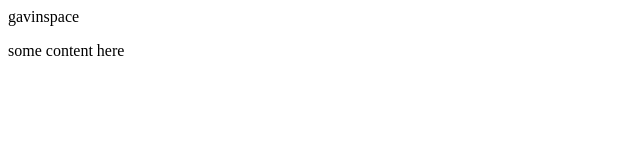
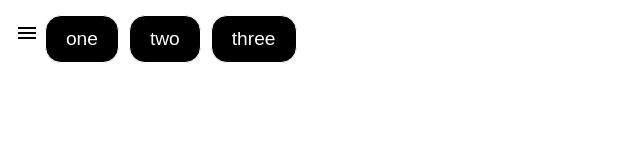
Before and after one commit to gavicus/gavicus.github.io, a plain HTML site: page index.html in a window 1280 px wide. Shown: the whole page, without its empty margins (0-640 px from the left). Drawn offline with Linux system fonts and the light colour scheme.

Commit message:
front and navmenu

```diff
--- /dev/null
+++ b/index.css
@@ -0,0 +1,30 @@
+body {
+    margin: 0;
+    font-family: "helvetica";
+    letter-spacing: 1px;
+    font-size: 1.1rem;
+}
+
+.navmenu {
+    margin: 15px;
+}
+
+.navmenu button {
+    font-size: 1.2rem;
+    background-color: black;
+    color: white;
+    height: 3rem;
+    border-radius: 1rem;
+    border: 1px solid white;
+    padding: 0 20px;
+    margin-right: 10px;
+    cursor: pointer;
+    transition: background-color 1s, color 1s;
+}
+
+.navmenu button:hover {
+    background-color: white;
+    color: black;
+    border-color: black;
+    transition: background-color 0s, color 0s;
+}
--- a/index.html
+++ b/index.html
@@ -1,6 +1,12 @@
 <html>
+    <link rel="stylesheet" href="https://fonts.googleapis.com/icon?family=Material+Icons">
+    <link rel="stylesheet" href="index.css">
+    <script src="src/navmenu.js"></script>
+    <script src="src/front.js"></script>
     <body>
-        <p>gavinspace</p>
-        <p>some content here</p>
+        <div id="output"></div>
     </body>
+    <script>
+        const front = new Front();
+    </script>
 </html>
--- /dev/null
+++ b/src/front.js
@@ -0,0 +1,11 @@
+class Front {
+    constructor() {
+        this.navmenu = new NavMenu();
+        this.output = document.getElementById("output");
+        this.output.innerHTML=this.render();
+    }
+
+    render() {
+        return this.navmenu.render();
+    }
+}
--- /dev/null
+++ b/src/navmenu.js
@@ -0,0 +1,28 @@
+class NavMenu {
+    constructor () {
+        this.iconName = "menu";
+    }
+    toggleIcon () {
+        this.iconName = this.iconName === "menu" ? "close" : "menu";
+    }
+    handleToggle () {
+        console.log('handleToggle')
+    }
+    renderContent () {
+        const buttons = [{text:"one"},{text:"two"},{text:"three"}];
+        const linkArray = buttons.map(b => (
+            `<button>${b.text}</button>`
+        ));
+        return `
+            <i class="material-icons" onclick="this.handleToggle">${this.iconName}</i>
+            ${linkArray.join("")}
+        `;
+    }
+    render () {
+        return `
+            <div class="navmenu">
+                ${this.renderContent()}
+            </div>
+        `;
+    }
+}
```
